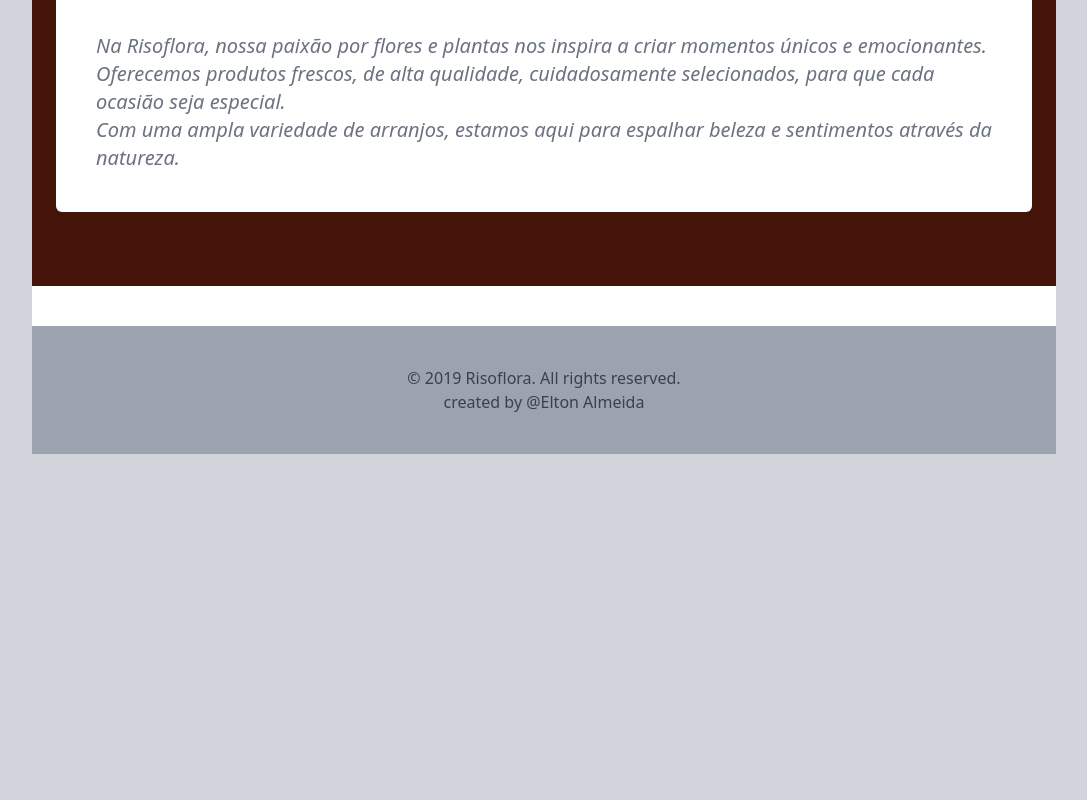
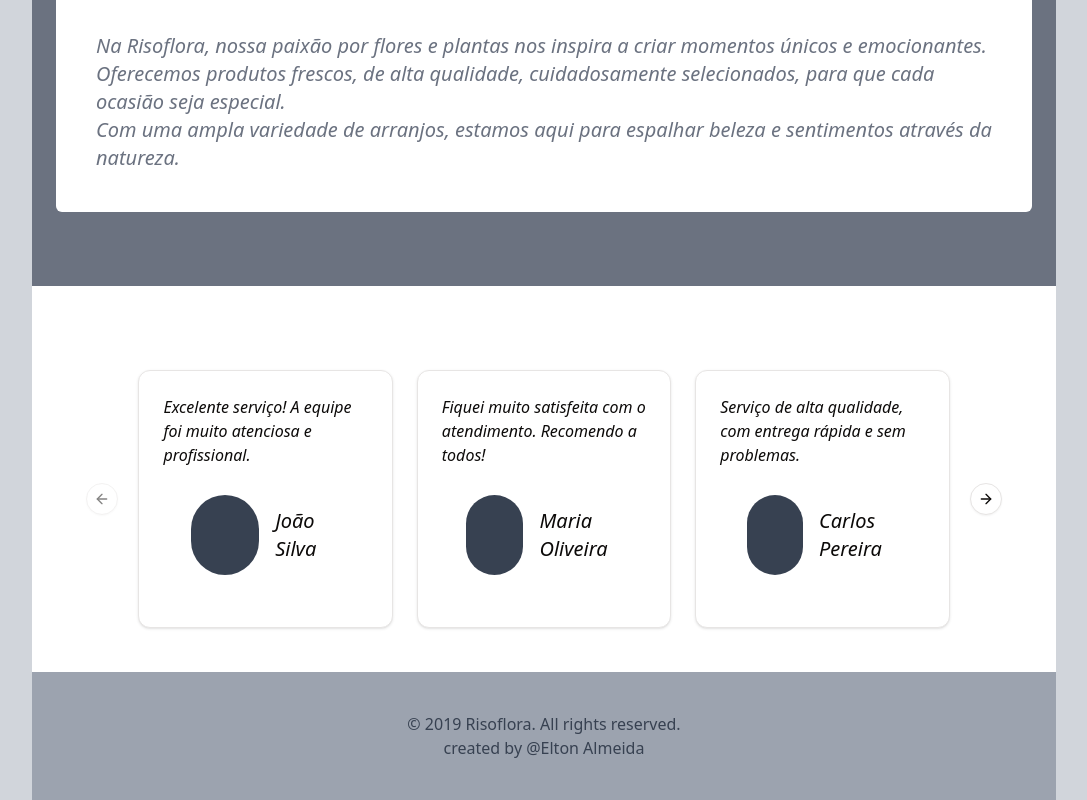
Before and after one commit to TonAlmeida/risoflora, a Next.js app: page /about in a window 1280 px wide. Shown: the part 652-1452 px from the top of the page, without its empty margins (96-1183 px from the left). Before the commit the page ends 1106 px from the top, so only its background shows below. Built offline with nearby package versions, Linux system fonts and the light colour scheme.

Commit message:
create client

```diff
--- a/src/app/about/page.tsx
+++ b/src/app/about/page.tsx
@@ -1,6 +1,7 @@
 import { Banner } from "@/components/Banner";
 import { Carroucel } from "@/components/Carroucel";
 import { Footer } from "@/components/Footer";
+import { OurClients } from "@/components/OurClients";
 import { Tabs } from "@/components/Tabs";
 
 export const About = () => {
@@ -8,6 +9,7 @@ export const About = () => {
         <main className="h-full bg-white">
             <Banner title="Sobre" color="risoflora" />
             <Tabs />
+            <OurClients />
             <Footer />
         </main>
     )
--- a/src/components/OurClients.tsx
+++ b/src/components/OurClients.tsx
@@ -8,22 +8,30 @@ import {
   CarouselNext,
   CarouselPrevious,
 } from "@/components/ui/carousel"
+import { clients } from "@/data/clients"
 
 export function OurClients() {
   return (
+    <div className="w-full flex justify-center py-10">
         <Carousel
             opts={{
                 align: "start",
             }}
-      className="w-full max-w-sm"
+            className="w-4/5"
             >
             <CarouselContent>
-        {Array.from({ length: 5 }).map((_, index) => (
+                {clients.map((client, index) => (
                 <CarouselItem key={index} className="md:basis-1/2 lg:basis-1/3">
                     <div className="p-1">
                     <Card>
-                <CardContent className="flex aspect-square items-center justify-center p-6">
-                  <span className="text-3xl font-semibold">{index + 1}</span>
+                        <CardContent className="flex italic flex-col aspect-square items-center justify-center p-6">
+                            <p>
+                                {client.testimonial}
+                            </p>
+                           <div className="flex items-center p-4">
+                            <div className="rounded-full size-20 bg-gray-700 m-3" ></div>
+                            <h1 className="text-xl p-1">{client.name}</h1>
+                           </div>
                         </CardContent>
                     </Card>
                     </div>
@@ -33,5 +41,6 @@ export function OurClients() {
             <CarouselPrevious />
             <CarouselNext />
             </Carousel>
+            </div>
   )
 }
--- a/src/components/Tabs.tsx
+++ b/src/components/Tabs.tsx
@@ -12,7 +12,7 @@ export const Tabs = () => {
   };
 
   return (
-    <div className="my-10 text-white h-[450px] bg-orange-950">
+    <div className="my-10 text-white h-[450px] bg-gray-500">
       <div id="tabs" className="w-full flex justify-around italic">
         <div
           className={`${tabClass} ${selected === "sobre" ? "border-white" : ""}`}
--- /dev/null
+++ b/src/components/ui/card.tsx
@@ -0,0 +1,76 @@
+import * as React from "react"
+
+import { cn } from "@/lib/utils"
+
+const Card = React.forwardRef<
+  HTMLDivElement,
+  React.HTMLAttributes<HTMLDivElement>
+>(({ className, ...props }, ref) => (
+  <div
+    ref={ref}
+    className={cn(
+      "rounded-xl border bg-card text-card-foreground shadow",
+      className
+    )}
+    {...props}
+  />
+))
+Card.displayName = "Card"
+
+const CardHeader = React.forwardRef<
+  HTMLDivElement,
+  React.HTMLAttributes<HTMLDivElement>
+>(({ className, ...props }, ref) => (
+  <div
+    ref={ref}
+    className={cn("flex flex-col space-y-1.5 p-6", className)}
+    {...props}
+  />
+))
+CardHeader.displayName = "CardHeader"
+
+const CardTitle = React.forwardRef<
+  HTMLDivElement,
+  React.HTMLAttributes<HTMLDivElement>
+>(({ className, ...props }, ref) => (
+  <div
+    ref={ref}
+    className={cn("font-semibold leading-none tracking-tight", className)}
+    {...props}
+  />
+))
+CardTitle.displayName = "CardTitle"
+
+const CardDescription = React.forwardRef<
+  HTMLDivElement,
+  React.HTMLAttributes<HTMLDivElement>
+>(({ className, ...props }, ref) => (
+  <div
+    ref={ref}
+    className={cn("text-sm text-muted-foreground", className)}
+    {...props}
+  />
+))
+CardDescription.displayName = "CardDescription"
+
+const CardContent = React.forwardRef<
+  HTMLDivElement,
+  React.HTMLAttributes<HTMLDivElement>
+>(({ className, ...props }, ref) => (
+  <div ref={ref} className={cn("p-6 pt-0", className)} {...props} />
+))
+CardContent.displayName = "CardContent"
+
+const CardFooter = React.forwardRef<
+  HTMLDivElement,
+  React.HTMLAttributes<HTMLDivElement>
+>(({ className, ...props }, ref) => (
+  <div
+    ref={ref}
+    className={cn("flex items-center p-6 pt-0", className)}
+    {...props}
+  />
+))
+CardFooter.displayName = "CardFooter"
+
+export { Card, CardHeader, CardFooter, CardTitle, CardDescription, CardContent }
--- /dev/null
+++ b/src/data/clients.ts
@@ -0,0 +1,24 @@
+import { clientsType } from "@/types/clientsType";
+
+export const clients: clientsType[] = [
+    {
+        name: "João Silva",
+        testimonial: "Excelente serviço! A equipe foi muito atenciosa e profissional.",
+        url: "https://www.joaosilva.com"
+    },
+    {
+        name: "Maria Oliveira",
+        testimonial: "Fiquei muito satisfeita com o atendimento. Recomendo a todos!",
+        url: "https://www.mariaoliveira.com"
+    },
+    {
+        name: "Carlos Pereira",
+        testimonial: "Serviço de alta qualidade, com entrega rápida e sem problemas.",
+        url: "https://www.carlospereira.com"
+    },
+    {
+        name: "Ana Costa",
+        testimonial: "Atendimento impecável e resultado acima das expectativas!",
+        url: "https://www.anacosta.com"
+    }
+];
```
Lines whose indentation alone changed are shown as unchanged.
